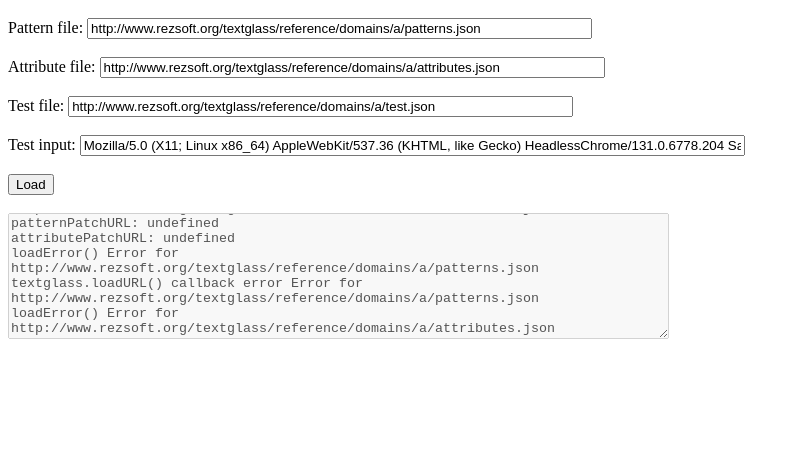
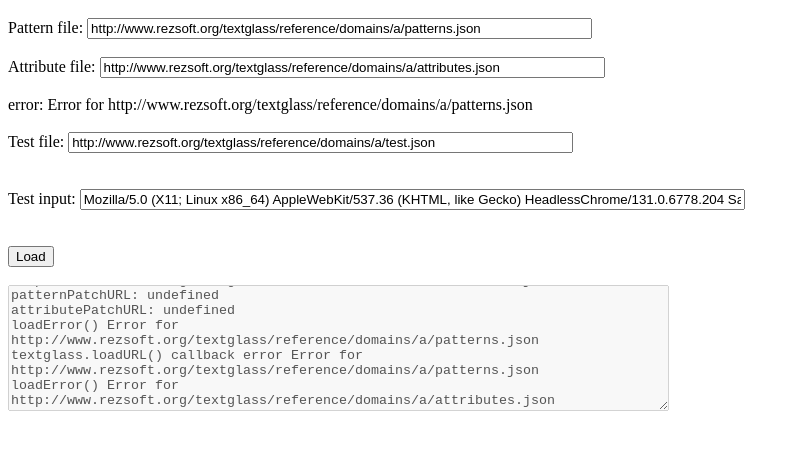
Before and after one commit to TextGlass/javascript, a plain HTML site: page index.html in a window 1280 px wide. Both pictures are taken after a click on the button "Load". Shown: the part 48-498 px from the top of the page, without its empty margins (0-800 px from the left). Drawn offline with Linux system fonts and the light colour scheme; no server answers.

Commit message:
html output

```diff
--- a/index.html
+++ b/index.html
@@ -8,9 +8,15 @@
   <br>
   Attribute file: <input id="attribute" type="text" size="60" value="http://www.rezsoft.org/textglass/reference/domains/a/attributes.json"><br>
   <br>
+  <div id="clientout"></div>
+  <br>
   Test file: <input id="test" type="text" size="60" value="http://www.rezsoft.org/textglass/reference/domains/a/test.json"><br>
   <br>
+  <div id="testout"></div>
+  <br>
   Test input: <input id="input" type="text" size="80" value=""><br>
+  <br>
+  <div id="inputout"></div>
   <br>
   <input id="load" type="button" value="Load" onclick="load()"><br>
   <br>
@@ -18,11 +24,14 @@
     <textarea id="out" rows="8" cols="80" disabled></textarea>
   </div>
   <script>
+    function get(id) {
+      return document.getElementById(id);
+    }
     if(document.body.clientWidth < 800) {
-      document.getElementById('out').cols = Math.floor(((document.body.clientWidth - 40) / 8));
+      get('out').cols = Math.floor(((document.body.clientWidth - 40) / 8));
     }
 
-    document.getElementById('input').value = navigator.userAgent;
+    get('input').value = navigator.userAgent;
 
     var textglass = textglass || {};
 
@@ -34,7 +43,7 @@
         params[0] = 'textglass';
         console.log.apply(console, params);
 
-        var out = document.getElementById('out');
+        var out = get('out');
         var line = out.value ? '\n' : '';
 
         for(var i = 1; i < arguments.length; i++) {
@@ -52,23 +61,38 @@
     function load() {
       textglass.debug(3, 'Load button clicked');
 
-      var button = document.getElementById('load');
+      get('clientout').innerHTML = 'Loading...';
+      get('testout').innerHTML = '';
+      get('inputout').innerHTML = '';
+
+      var button = get('load');
 
       button.disabled = true;
 
-      var pattern = document.getElementById('pattern').value;
-      var attribute = document.getElementById('attribute').value;
-      var test = document.getElementById('test').value;
-      var input = document.getElementById('input').value;
+      var pattern = get('pattern').value;
+      var attribute = get('attribute').value;
+      var test = get('test').value;
+      var input = get('input').value;
 
       textglass.loadURLs(pattern, attribute, undefined, undefined, function(state, msg) {
         textglass.debug(3, 'textglass.loadURL() callback', state, msg);
+
+        get('clientout').innerHTML = state + (msg ? ': ' + msg : '');
+
         if(state === 'ready') {
           textglasstest.loadURL(test, function(state, msg) {
             textglass.debug(3, 'textglasstest.loadURL() callback', state, msg);
+
+            get('testout').innerHTML = state + (msg ? ': ' + msg : '');
           });
-          textglass.domains[msg].classify(input);
+
+          var inputout = textglass.domains[msg].classify(input);
+
+          textglass.debug(1, 'input result', inputout);
+
+          get('inputout').innerHTML = JSON.stringify(inputout, null, 2);
         }
+
         button.disabled = false;
       });
     }
--- a/js/textglass.js
+++ b/js/textglass.js
@@ -301,6 +301,8 @@ textglass.classify = function(domain, input) {
 
   if(winner) {
     return textglass.getAttributes(domain, winner.patternId, input);
+  } else {
+    return null;
   }
 };
 
```
